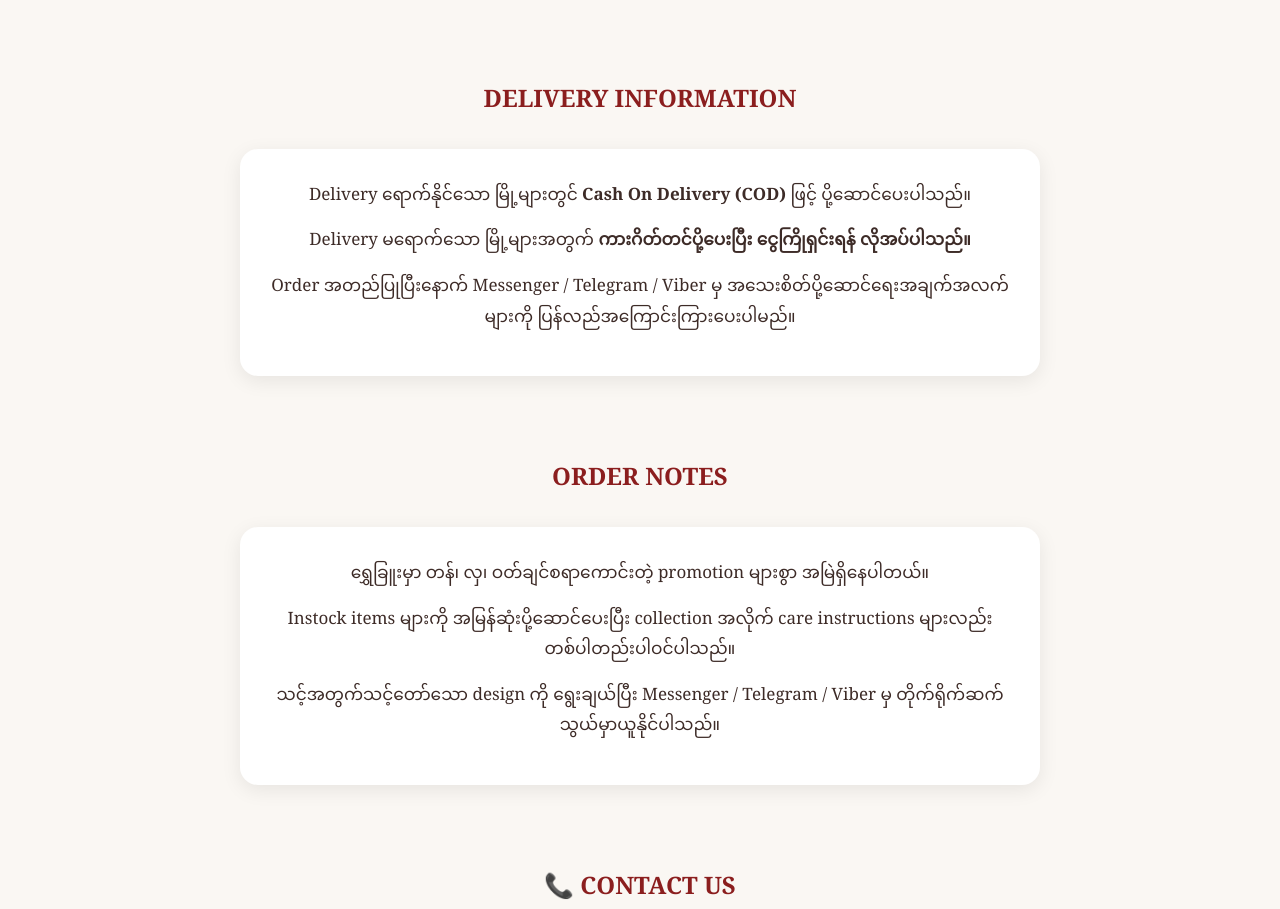
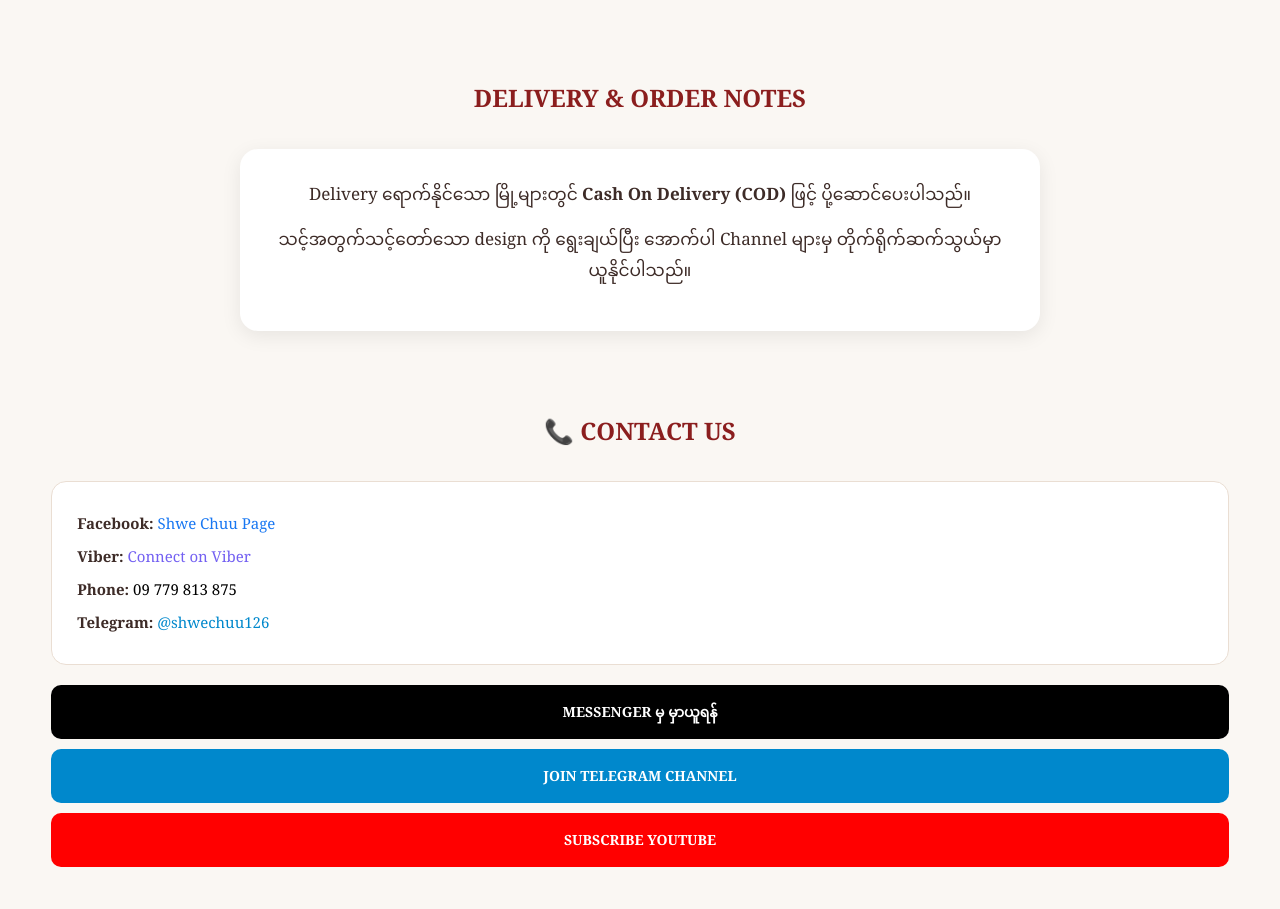
Before and after one commit to shwechuu/mysite, a plain HTML site: page index.html in a window 1280 px wide. Shown: the part 3241-4150 px from the top of the page. Drawn offline with Linux system fonts and the light colour scheme.

Commit message:
Update index.html

```diff
--- a/index.html
+++ b/index.html
@@ -21,17 +21,7 @@
   .section { padding: 40px 0; }
   .section-title { text-align: center; font-size: 24px; color: #8b1e1e; margin-bottom: 30px; font-weight: bold; text-transform: uppercase; }
 
-  .info-box {
-    background: white;
-    padding: 30px;
-    border-radius: 18px;
-    box-shadow: 0 5px 20px rgba(0,0,0,0.08);
-    font-size: 17px;
-    line-height: 1.8;
-    max-width: 800px;
-    margin: 0 auto;
-    text-align: center;
-  }
+  .info-box { background: white; padding: 30px; border-radius: 18px; box-shadow: 0 5px 20px rgba(0,0,0,0.08); font-size: 17px; line-height: 1.8; max-width: 800px; margin: 0 auto; text-align: center; }
   .info-box p { margin-bottom: 15px; }
 
   .grid { display: grid; grid-template-columns: repeat(2, 1fr); gap: 15px; }
@@ -40,10 +30,10 @@
   .product-info { padding: 10px; }
   .price { font-weight: bold; color: #3d2b27; font-size: 16px; margin-top: 5px; }
 
-  .btn { display: block; width: 100%; padding: 15px; border-radius: 10px; text-decoration: none; color: white; text-align: center; font-weight: bold; font-size: 14px; margin: 10px 0; transition: 0.3s; }
-  .btn:active { transform: scale(0.98); }
+  .btn { display: block; width: 100%; padding: 15px; border-radius: 10px; text-decoration: none; color: white; text-align: center; font-weight: bold; font-size: 14px; margin: 10px 0; }
   .btn-detail { background: #8b1e1e; border: none; padding: 8px 15px; border-radius: 20px; cursor: pointer; font-weight: bold; color: white; margin-top: 10px; }
 
+  /* Lightbox (Zoom) */
   .lightbox { display: none; position: fixed; top: 0; left: 0; width: 100%; height: 100%; background: rgba(0,0,0,0.95); z-index: 3000; align-items: center; justify-content: center; }
   .lightbox img { max-width: 95%; max-height: 90vh; border-radius: 5px; object-fit: contain; }
 
@@ -147,22 +137,10 @@
 
 <section class="section">
   <div class="container">
-    <h2 class="section-title">Delivery Information</h2>
+    <h2 class="section-title">Delivery & Order Notes</h2>
     <div class="info-box">
       <p>Delivery ရောက်နိုင်သော မြို့များတွင် <strong>Cash On Delivery (COD)</strong> ဖြင့် ပို့ဆောင်ပေးပါသည်။</p>
-      <p>Delivery မရောက်သော မြို့များအတွက် <strong>ကားဂိတ်တင်ပို့ပေးပြီး ငွေကြိုရှင်းရန် လိုအပ်ပါသည်။</strong></p>
-      <p>Order အတည်ပြုပြီးနောက် Messenger / Telegram / Viber မှ အသေးစိတ်ပို့ဆောင်ရေးအချက်အလက်များကို ပြန်လည်အကြောင်းကြားပေးပါမည်။</p>
-    </div>
-  </div>
-</section>
-
-<section class="section">
-  <div class="container">
-    <h2 class="section-title">Order Notes</h2>
-    <div class="info-box">
-      <p>ရွှေခြူးမှာ တန်၊ လှ၊ ဝတ်ချင်စရာကောင်းတဲ့ promotion များစွာ အမြဲရှိနေပါတယ်။</p>
-      <p>Instock items များကို အမြန်ဆုံးပို့ဆောင်ပေးပြီး collection အလိုက် care instructions များလည်း တစ်ပါတည်းပါဝင်ပါသည်။</p>
-      <p>သင့်အတွက်သင့်တော်သော design ကို ရွေးချယ်ပြီး Messenger / Telegram / Viber မှ တိုက်ရိုက်ဆက်သွယ်မှာယူနိုင်ပါသည်။</p>
+      <p>သင့်အတွက်သင့်တော်သော design ကို ရွေးချယ်ပြီး အောက်ပါ Channel များမှ တိုက်ရိုက်ဆက်သွယ်မှာယူနိုင်ပါသည်။</p>
     </div>
   </div>
 </section>
@@ -172,15 +150,15 @@
         <div class="section-title">📞 CONTACT US</div>
 
         <div style="padding: 25px; text-align: left; font-size: 15px; background: #fff; line-height: 2.2; border-radius: 15px; border: 1px solid #eaded3; margin-bottom: 20px;">
-            <div><strong>Facebook:</strong> <a href="https://www.facebook.com/share/14etQbXnKMk/?mibextid=wwXIfr" target="_blank" style="color: #1877F2; text-decoration: none;">Shwe Chuu Page</a></div>
+            <div><strong>Facebook:</strong> <a href="https://www.facebook.com/61580201721195" target="_blank" style="color: #1877F2; text-decoration: none;">Shwe Chuu Page</a></div>
             <div><strong>Viber:</strong> <a href="https://connect.viber.com/business/9c0d4aa2-f5d6-11f0-b20d-52cfee22cfe8" target="_blank" style="color: #7360f2; text-decoration: none;">Connect on Viber</a></div>
             <div><strong>Phone:</strong> <a href="tel:09779813875" style="color: #000; text-decoration: none;">09 779 813 875</a></div>
             <div><strong>Telegram:</strong> <a href="https://t.me/shwechuu126" target="_blank" style="color: #0088cc; text-decoration: none;">@shwechuu126</a></div>
         </div>
 
         <div style="padding-bottom: 40px;">
+            <a href="https://m.me/61580201721195" class="btn" style="background: #000;">MESSENGER မှ မှာယူရန်</a>
             <a href="https://t.me/shwechuucotton" class="btn" style="background: #0088cc;">JOIN TELEGRAM CHANNEL</a>
-            <a href="https://m.me/103980181180237" class="btn" style="background: #000;">MESSENGER မှ မှာယူရန်</a>
             <a href="https://youtube.com/channel/UCe5KXMg6iL-I2Jkmib7hllw?si=dIe3iD9QuMCeRmbv" class="btn" style="background: #ff0000;">SUBSCRIBE YOUTUBE</a>
         </div>
     </div>
@@ -198,7 +176,7 @@
     <p>Price – 34,000 MMK</p>
     <p style="color:#c33; font-weight:bold;">Buy 2 Deli Free</p>
     <img src="https://i.postimg.cc/mZHV2kn3/Beige-Elegant-Simple-Size-Chart-Instagram-Post.png">
-    <a href="https://m.me/103980181180237" class="btn" style="background:#8b1e1e; margin-top: 20px;">အခုပဲမှာယူမယ်</a>
+    <a href="https://m.me/61580201721195" class="btn" style="background:#8b1e1e; margin-top: 20px;">အခုပဲမှာယူမယ်</a>
   </div>
 </div>
 
```
